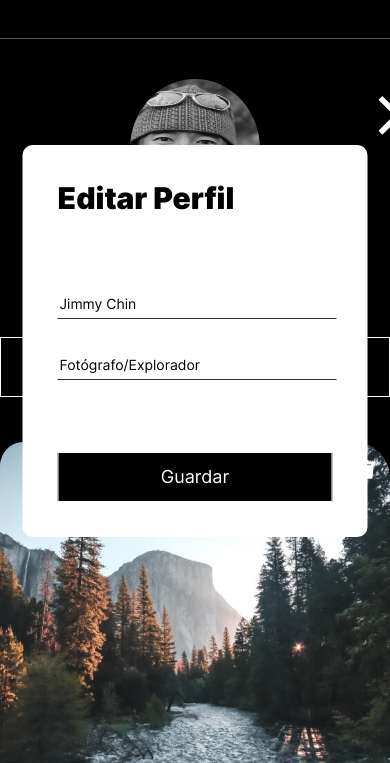
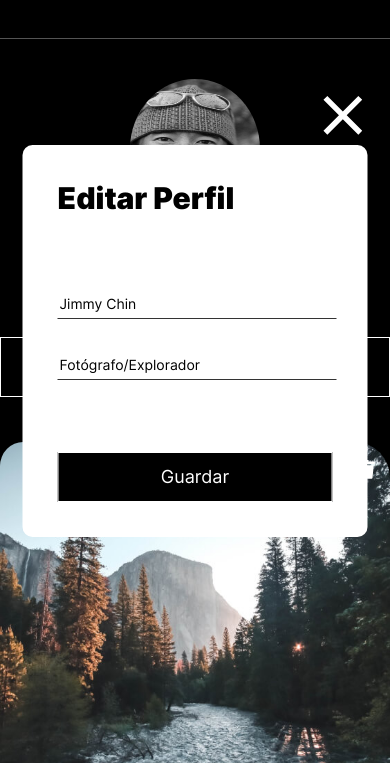
Before and after one commit to danva16/web_project_4_esp, a plain HTML site: page index.html in a window 390 px wide. Both pictures are taken after a click on the button 335 px from the left and 359 px from the top of the page. Shown: the part 81-844 px from the top of the page. Drawn offline with Linux system fonts and the light colour scheme.

Commit message:
fix: corregir la posición del botón close

```diff
--- a/blocks/button/__action/button__action_close.css
+++ b/blocks/button/__action/button__action_close.css
@@ -8,3 +8,9 @@
   background-size: cover;
   border: none;
 }
+
+@media screen and (max-width: 500px) {
+  .button__action_close {
+    right: 5px;
+  }
+}
```
